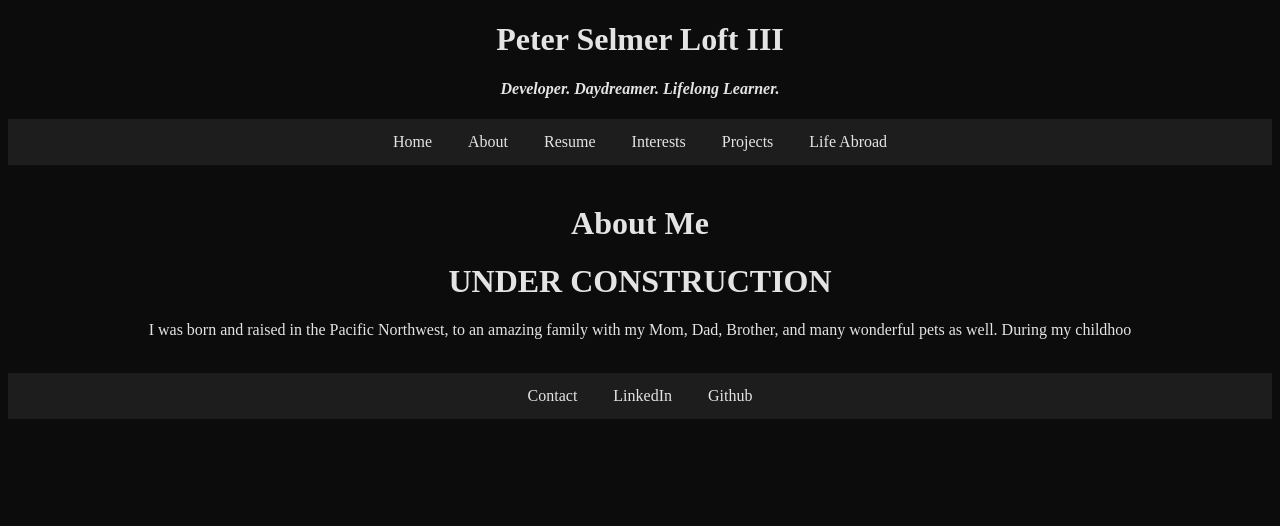
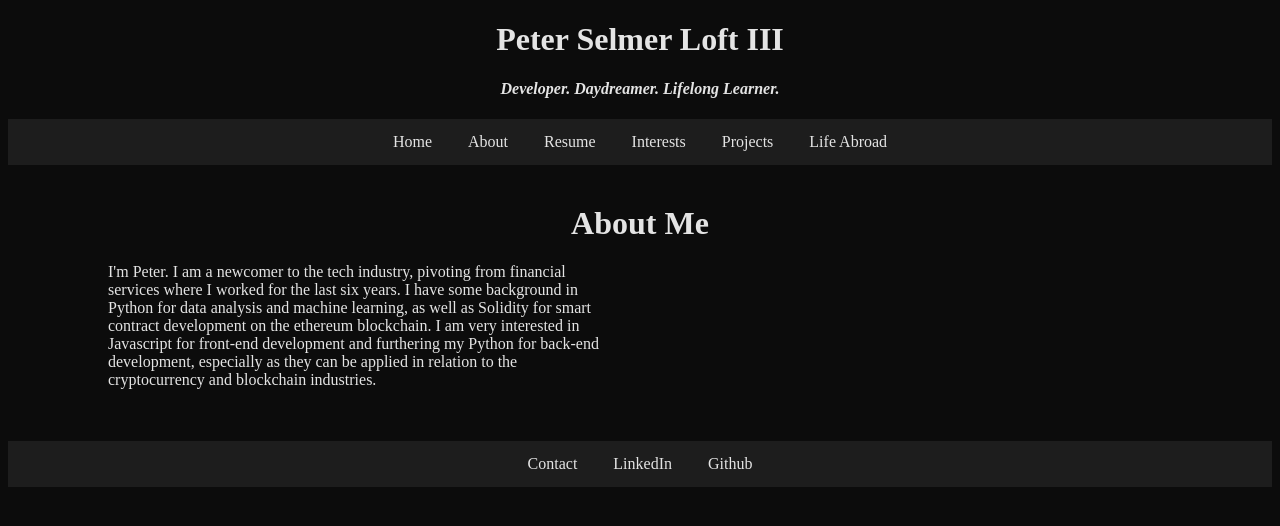
Before and after one commit to Dirgeguy/personal_site, a plain HTML site: page about_me.html in a window 1280 px wide. Drawn offline with Linux system fonts and the light colour scheme.

Commit message:
updating about me and fixing broken links

```diff
--- a/about_me.html
+++ b/about_me.html
@@ -25,15 +25,16 @@
     <br>
 
     <h1>About Me</h1>
-    <h1>UNDER CONSTRUCTION</h1>
 
-    <p>
-        I was born and raised in the Pacific Northwest, to an amazing family with my Mom, Dad, Brother, and many wonderful pets as well.
-        During my childhoo
+    <article>
+        I'm Peter. I am a newcomer to the tech industry, pivoting from financial services where I worked for the last six years.
+        I have some background in Python for data analysis and machine learning, as well as Solidity for smart contract development on the
+        ethereum blockchain. I am very interested in Javascript for front-end development and furthering my Python for back-end development,
+        especially as they can be applied in relation to the cryptocurrency and blockchain industries.
+    </article>
 
-    </p>
-
-
+    <p></p>
+    <br>
     <br>
 
 </body>
--- a/resources/homepagestyle.css
+++ b/resources/homepagestyle.css
@@ -52,3 +52,11 @@ img {
     width: 35%;
     height: auto;
 }
+
+body article {
+    width: 40%;
+    height: auto;
+    align-content: block;
+    text-align: left;
+    margin-left: 100px;
+}
```
Also changed, not shown: Landingpage.html (+1 -1 lines), interests.html (+1 -1 lines), work_resume.html (+1 -1 lines), contact_page.html (line endings or trailing spaces).
